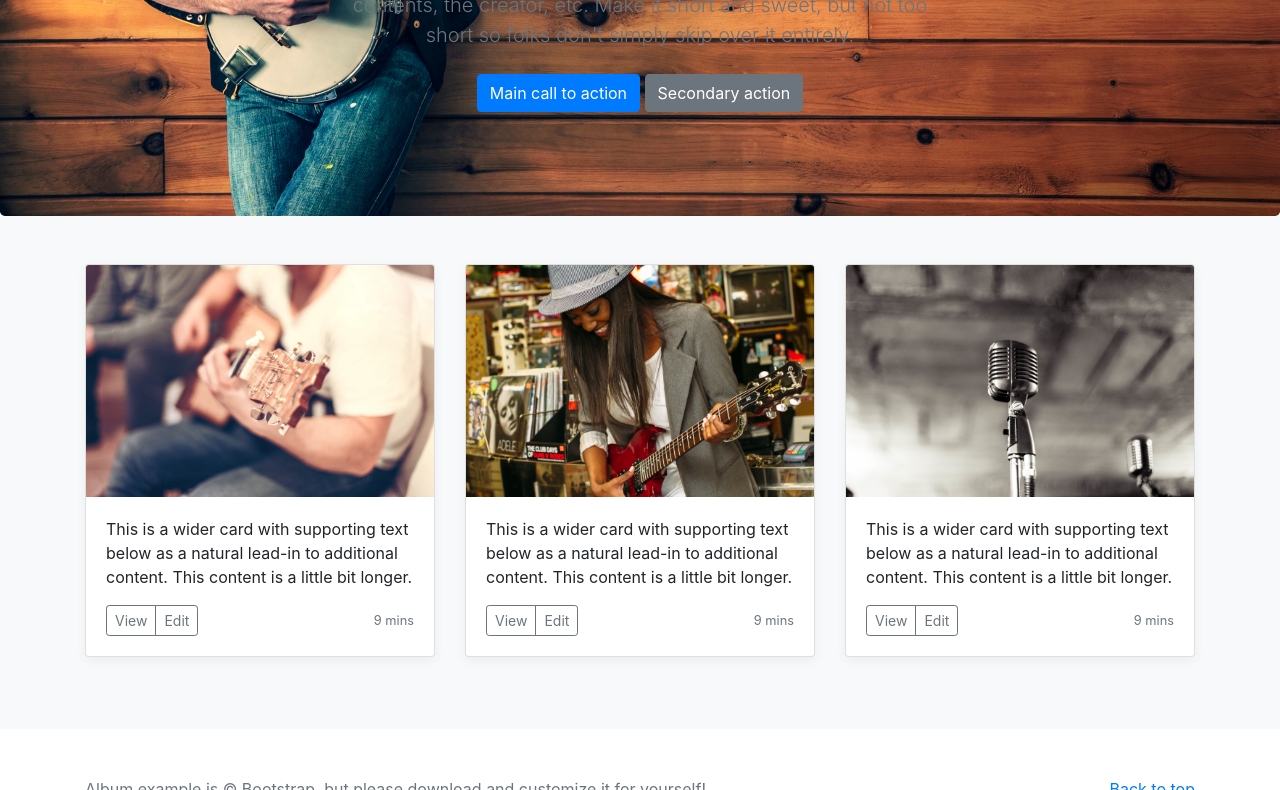
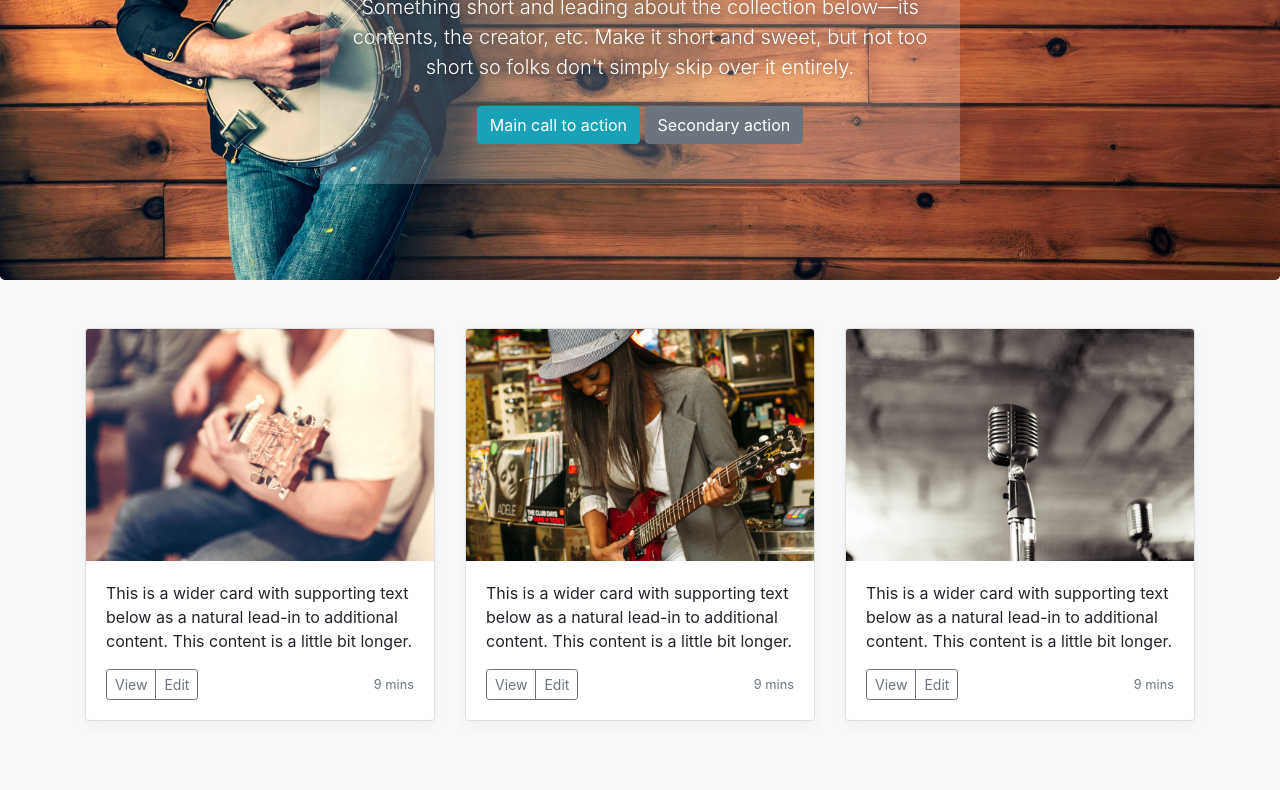
Before and after one commit to yagoliveira92/bootstrap-learning, a plain HTML site: page band.html in a window 1280 px wide. Shown: the part 248-1038 px from the top of the page. Drawn offline with nearby package versions, Linux system fonts and the light colour scheme.

Commit message:
End the Band Site

```diff
--- a/band.css
+++ b/band.css
@@ -6,7 +6,7 @@
   padding-top: var(--jumbotron-padding-y);
   padding-bottom: var(--jumbotron-padding-y);
   margin-bottom: 0;
-  /*background-color: #fff;*/
+  background-color: #fff;
   background-image: url("assets/img/banjo.jpg");
   background-repeat: no-repeat;
   background-position: bottom center;
@@ -29,6 +29,14 @@
 
 .jumbotron .container {
   max-width: 40rem;
+  background: rgba(255, 255, 255, 0.2);
+  padding: 2rem;
+  color: white;
+}
+
+.jumbotron p {
+  color: white;
+  text-shadow: 0 0 10px rgba(0,0,0,0.5);
 }
 
 footer {
--- a/band.html
+++ b/band.html
@@ -77,15 +77,15 @@
       <section class="jumbotron text-center">
         <div class="container">
           <h1 class="jumbotron-heading">Mason & Daughters</h1>
-          <p class="lead text-muted">
+          <p class="lead">
             Something short and leading about the collection below—its contents,
             the creator, etc. Make it short and sweet, but not too short so
             folks don't simply skip over it entirely.
           </p>
-          <p>
-            <a href="#" class="btn btn-primary my-2">Main call to action</a>
+          <div>
+            <a href="#" class="btn btn-info my-2">Main call to action</a>
             <a href="#" class="btn btn-secondary my-2">Secondary action</a>
-          </p>
+          </div>
         </div>
       </section>
 
```
